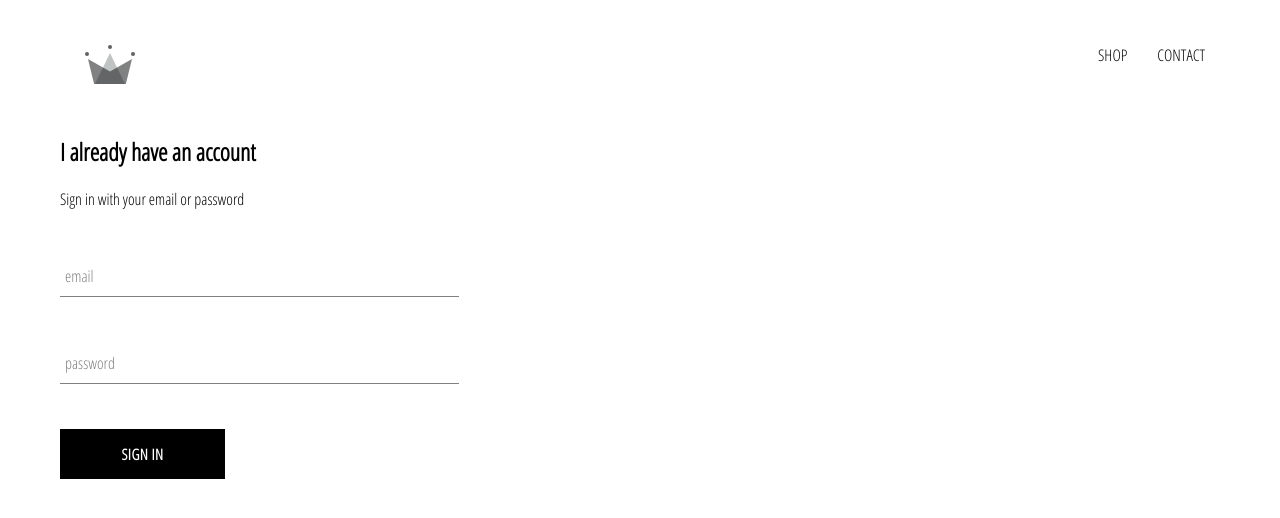
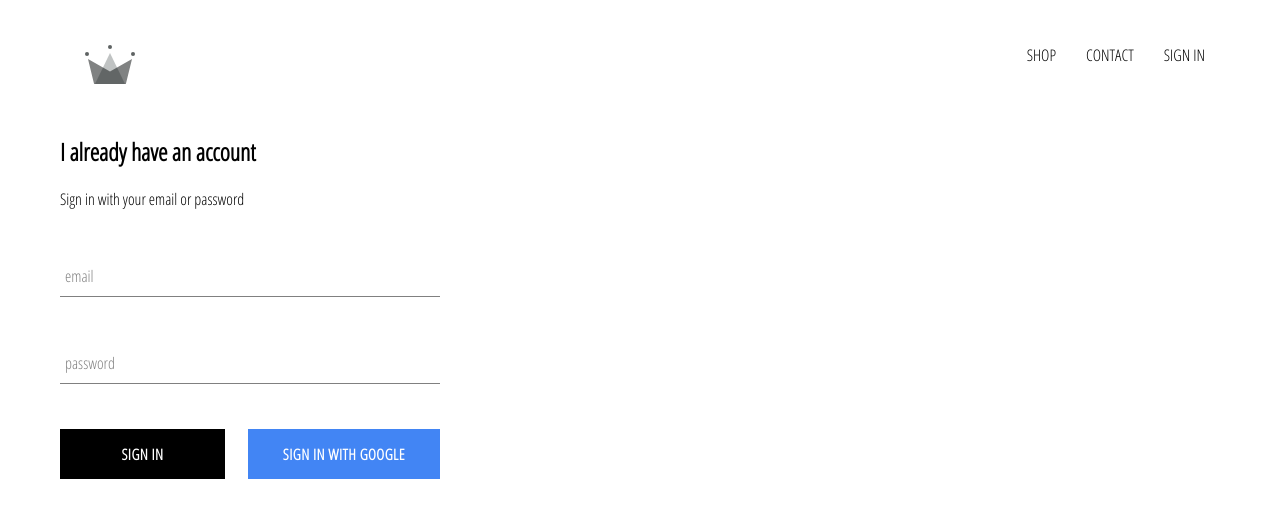
Before and after one commit to Mirzohid22/crwn-clothing, a React (Create React App) app: page /signin in a window 1280 px wide. Shown: the top 518 px of the page. Built offline with nearby package versions, Linux system fonts and the light colour scheme; no server answers.

Commit message:
integrated firebase into application, created sign in page with sign in component and sign in with google

```diff
--- a/package.json
+++ b/package.json
@@ -3,9 +3,11 @@
   "version": "0.1.0",
   "private": true,
   "dependencies": {
+    "@react-firebase/auth": "^0.2.10",
     "@testing-library/jest-dom": "^5.11.4",
     "@testing-library/react": "^11.1.0",
     "@testing-library/user-event": "^12.1.10",
+    "firebase": "^8.4.1",
     "node-sass": "^5.0.0",
     "react": "^17.0.2",
     "react-dom": "^17.0.2",
--- a/src/App.css
+++ b/src/App.css
@@ -7,3 +7,7 @@
     text-decoration: none;
     color: black;
 }
+
+* {
+    box-sizing: border-box;
+}
--- a/src/App.js
+++ b/src/App.js
@@ -5,12 +5,36 @@
 import HomePage from './pages/homepage/homepage.component';
 import ShopPage from './pages/shop/shop.component';
 import SignInAndSignUp from './pages/sign-in-and-sign-up/sign-in-and-sign-up.component';
+import { auth} from './firebase/firebase.utils';
 
 
-function App() {
-  return (
-    <div>
-      <Header />
+class App extends React.Component {
+ constructor() {
+   super();
+
+   this.state = {
+     currentUser: null
+   }
+ }
+
+ unsubscribeFromAuth = null;
+
+ componentDidMount() {
+  this.unsubscribeFromAuth = auth.onAuthStateChanged( user => {
+     this.setState( { currentUser: user});
+
+     console.log(user);
+   })
+ }
+
+componentWillUnmount() {
+  this.unsubscribeFromAuth();
+}
+
+  render() {
+    return (
+      <div>
+      <Header currentUser={this.state.currentUser}/>
       <Switch>
       <Route exact={true} path="/" component={HomePage} />
       <Route path="/shop" component={ShopPage} />
@@ -18,6 +42,7 @@
       </Switch>
     </div>
   );
+          }
 }
 
 export default App;
--- a/src/components/custom-button/custom-button.component.jsx
+++ b/src/components/custom-button/custom-button.component.jsx
@@ -2,8 +2,8 @@
 
 import './custom-button.styles.scss';
 
-const CustomButton = ( { children, ...otherProps}) => (
-    <button className='custom-button' { ...otherProps}>
+const CustomButton = ( { children, isGoogleSigIn, ...otherProps}) => (
+    <button className={`${ isGoogleSigIn ? 'google-sign-in' : ''} custom-button`} { ...otherProps}>
         { children}
     </button>
 )
--- a/src/components/custom-button/custom-button.styles.scss
+++ b/src/components/custom-button/custom-button.styles.scss
@@ -19,4 +19,14 @@
       color: black;
       border: 1px solid black;
     }
+
+    &.google-sign-in {
+      background-color: #4285f4;
+      color: white;
+
+      &:hover {
+        background-color: #357ae8;
+        border: none;
+      }
+    }
   }
--- a/src/components/header/header.component.jsx
+++ b/src/components/header/header.component.jsx
@@ -1,24 +1,35 @@
-import React from 'react';
+import React from "react";
 
-import { Link} from 'react-router-dom';
+import { Link } from "react-router-dom";
 
-import { ReactComponent as Logo } from '../../assets/crown.svg';
+import { ReactComponent as Logo } from "../../assets/crown.svg";
 
-import './header.styles.scss';
+import { auth } from "../../firebase/firebase.utils";
 
-const Header = () => (
-    <div className='header'>
-        <Link className="logo-container" to='/'>
+import "./header.styles.scss";
+
+const Header = ({ currentUser }) => (
+  <div className="header">
+    <Link className="logo-container" to="/">
       <Logo className="logo" />
     </Link>
     <div className="options">
-            <Link className='option' to='/shop'>
+      <Link className="option" to="/shop">
         SHOP
       </Link>
 
-            <Link className='option' to='/contact'>
+      <Link className="option" to="/contact">
         CONTACT
       </Link>
+      {currentUser ? (
+        <div className="option" onClick={() => auth.signOut()}>
+          SIGN OUT
+        </div>
+      ) : (
+        <Link className="option" to="/signin">
+          SIGN IN
+        </Link>
+      )}
     </div>
   </div>
 );
--- a/src/components/header/header.styles.scss
+++ b/src/components/header/header.styles.scss
@@ -20,6 +20,7 @@
 
       .option {
         padding: 10px 15px;
+        cursor: pointer;
       }
     }
   }
--- a/src/components/sign-in/sign-in.component.jsx
+++ b/src/components/sign-in/sign-in.component.jsx
@@ -4,6 +4,7 @@
 
 import FormInput from "../form-input/form-input.component";
 import CustomButton from "../custom-button/custom-button.component";
+import { SignInWithGoogle } from "../../firebase/firebase.utils.js";
 
 class SignIn extends React.Component {
   constructor(props) {
@@ -50,7 +51,12 @@
             label="password"
             required
           />
-          <CustomButton type="submit"> Sign In</CustomButton>
+          <div className="buttons">
+            <CustomButton type="submit"> Sign In</CustomButton>
+            <CustomButton onClick={SignInWithGoogle} isGoogleSigIn>
+              Sign In with Google
+            </CustomButton>
+          </div>
         </form>
       </div>
     );
--- a/src/components/sign-in/sign-in.styles.scss
+++ b/src/components/sign-in/sign-in.styles.scss
@@ -1,9 +1,14 @@
 .sign-in {
-    width: 30vw;
+    width: 380px;
     display: flex;
     flex-direction: column;
 
     .title {
         margin: 10px 0;
     }
+
+    .buttons {
+        display:  flex;
+        justify-content: space-between;
+    }
 }
--- /dev/null
+++ b/src/firebase/firebase.utils.js
@@ -0,0 +1,26 @@
+import firebase from 'firebase';
+
+import 'firebase/firebase';
+import 'firebase/auth';
+
+const config = {
+    apiKey: "AIzaSyCFet2ffHh0qLNS2ZezB0Aq7DMOz3GnIRM",
+    authDomain: "crwn-db-c358c.firebaseapp.com",
+    projectId: "crwn-db-c358c",
+    storageBucket: "crwn-db-c358c.appspot.com",
+    messagingSenderId: "599803481355",
+    appId: "1:599803481355:web:5881e9f2262fef3055260e",
+    measurementId: "G-P9M268X5HB"
+  };
+
+  firebase.initializeApp(config);
+
+  export const auth = firebase.auth();
+  export const firestore = firebase.firestore();
+
+const provider = new firebase.auth.GoogleAuthProvider();
+provider.setCustomParameters( { prompt: 'select_account'});
+
+export const SignInWithGoogle = () => auth.signInWithPopup(provider);
+
+export default firebase;
```
Also changed, not shown: 1 other file (tests, documents, lock files or other folders). Lines whose indentation alone changed are shown as unchanged.
